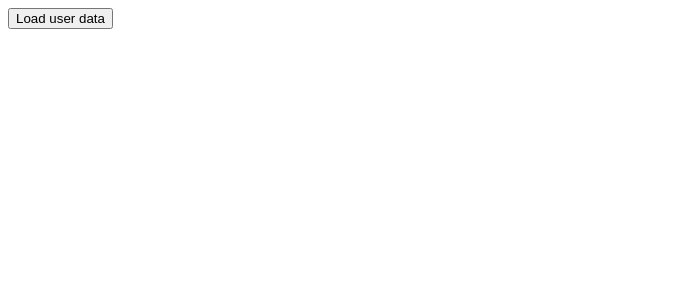
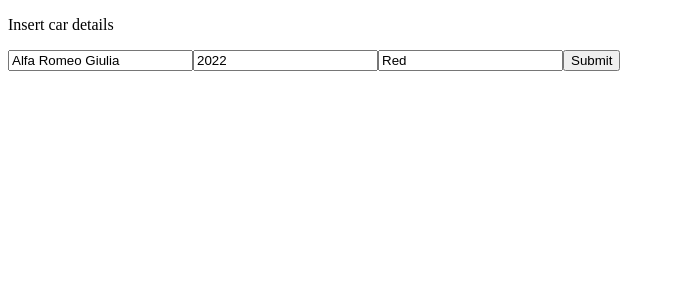
Before and after one commit to Maurilio224/React, a React (Create React App) app in the folder main/: page / in a window 1280 px wide. Shown: the top 300 px of the page, without its empty margins (0-675 px from the left). Built offline with nearby package versions, Linux system fonts and the light colour scheme.

Commit message:
esercizio-42:complete

```diff
--- a/main/src/App.jsx
+++ b/main/src/App.jsx
@@ -1,6 +1,12 @@
 import React from "react";
-import { GithubUser } from "./GithubUser";
+import { CarDetails } from "./CarDetails";
+export function App() {
 
-export default function App() {
-    return <GithubUser username='yangus98'/>
+    const initialData = {
+        model : 'Alfa Romeo Giulia',
+        year : '2022',
+        color : 'Red'
+    }
+
+    return <CarDetails initialData={initialData} />
 }
--- /dev/null
+++ b/main/src/CarDetails.jsx
@@ -0,0 +1,28 @@
+import React, { useEffect, useRef } from "react";
+export function CarDetails({initialData}) {
+
+    const inputRef = useRef()
+    const modelInput = useRef()
+    const yearInput = useRef()
+    const colorInput = useRef()
+
+    const handleChange = (e) => {
+        e.preventDefault()
+        console.log([modelInput.current.value, yearInput.current.value, colorInput.current.value])
+    }
+
+    useEffect(() => {inputRef.current.reset()}, [initialData])
+
+
+    return (
+        <>
+        <p>Insert car details</p>
+        <form ref={inputRef}>
+        <input name='model' onChange={e => e.target.value} defaultValue={initialData.model} ref={modelInput}></input>
+        <input name ='year' onChange={e => e.target.value} defaultValue={initialData.year} ref={yearInput}></input>
+        <input name='color' onChange={e => e.target.value} defaultValue={initialData.color} ref={colorInput}></input>
+        <button type="submit" onClick={handleChange}>Submit</button>
+        </form>
+        </>
+    )
+}
--- a/main/src/GithubUser.jsx
+++ /dev/null
@@ -1,27 +0,0 @@
-import React from "react";
-import { useGithubUser } from "./useGithubUser";
-
-export function GithubUser({username}) {
-
-    const {user ,loading, error, onFetch} = useGithubUser(username)
-
-    function handleData()  {
-        onFetch(username)
-    }
-
-    return (
-        <div>
-          <button onClick={handleData}>Load user data</button>
-          {user && (
-            <>
-              <div>
-                {loading && <h1>Loading...</h1>}
-                {error && <h1>Error</h1>}
-                <h1>{user.name}</h1>
-                <p>{user.login}</p>
-              </div>
-            </>
-          )}
-        </div>
-      );
-    }
--- a/main/src/index.js
+++ b/main/src/index.js
@@ -1,7 +1,6 @@
 import React from 'react';
 import ReactDOM from 'react-dom/client';
-import App from './App';
-
+import { App } from './App';
 
 const root = ReactDOM.createRoot(document.getElementById('root'));
 root.render(
--- a/main/src/useGithubUser.jsx
+++ /dev/null
@@ -1,32 +0,0 @@
-import { useEffect, useState } from "react";
-
-export function useGithubUser() {
-    const [user, setUser] = useState('');
-    const [error, setError] = useState();
-    const [loading, setLoading] = useState(false);
-
-
-        async function fetcher(username) {
-            setLoading(true);
-            setError(null)
-
-            try {
-                const response = await fetch(`https://api.github.com/users/${username}`)
-                const data = await response.json()
-
-                if (response.status !== 200) {
-                    setError(new Error())
-                }
-                setUser(data)
-
-            } catch (error) {
-                setError(error)
-                setUser(null)
-            } finally {
-                setLoading(false)
-            }
-
-        }
-
-    return {onFetch : fetcher, user, error, loading}
-}
```
